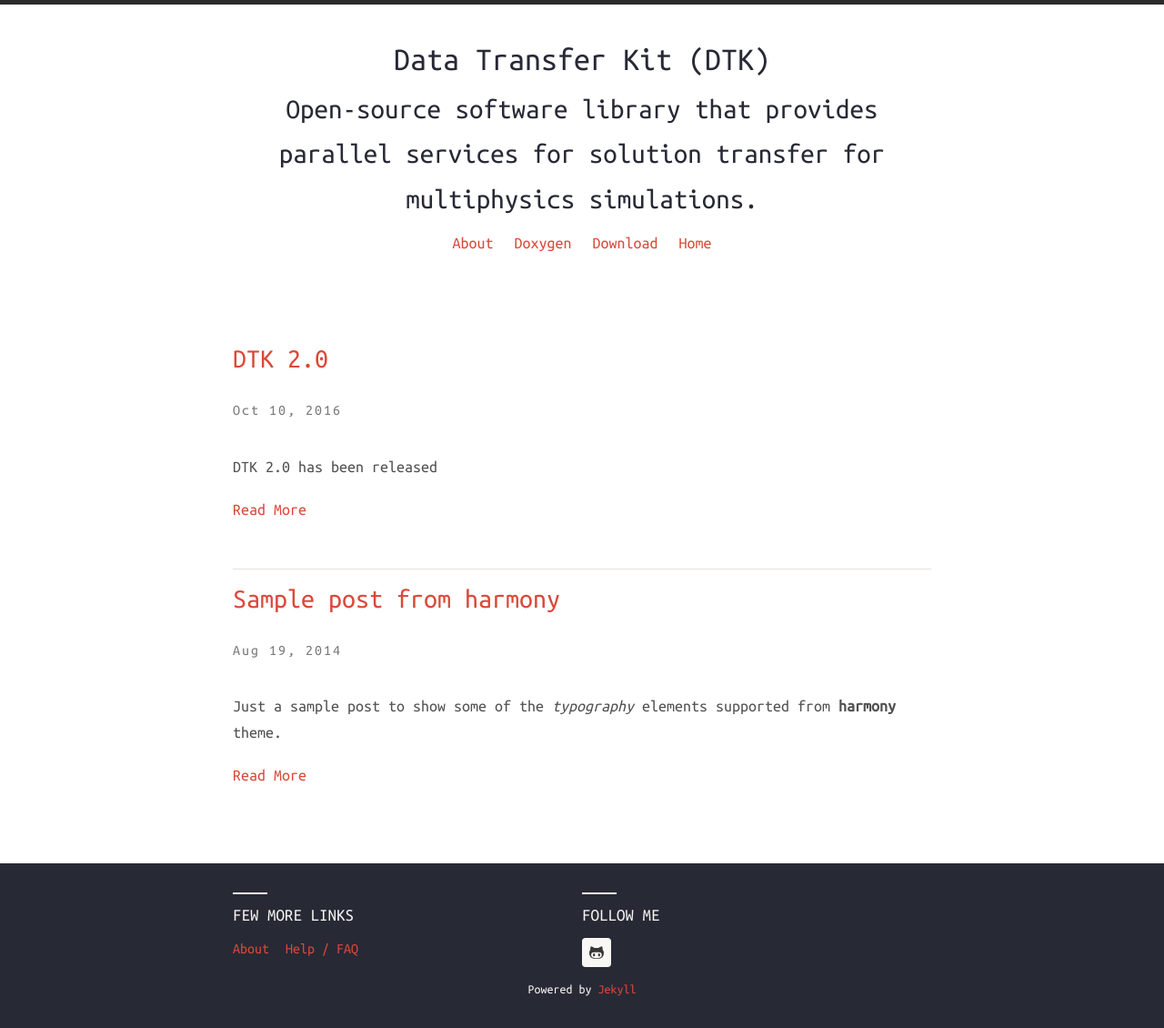
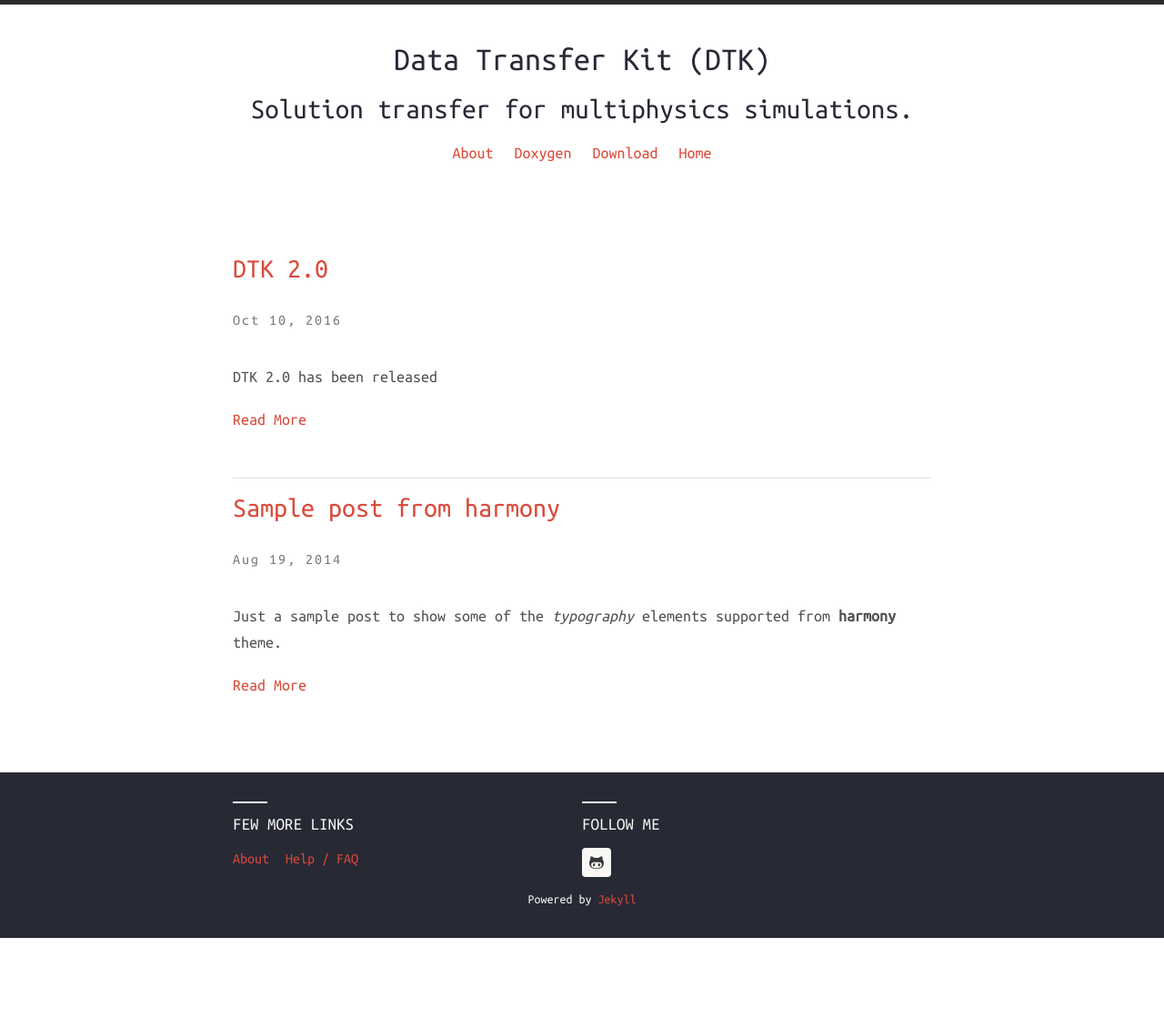
Before and after one commit to Rombur/jekyll, a Jekyll site: the page built from index.html, in a window 1280 px wide. Shown: the whole page at 91% size. Built offline with Jekyll 4.4.1, drawn with Linux system fonts in a browser that asks for light colours; nearby versions of some CDN libraries; after the commit the page ends 1031 px from its top, so only the background shows below that.

Commit message:
Change subtitle.

```diff
--- a/_config.yml
+++ b/_config.yml
@@ -13,14 +13,12 @@ url: http://rombur.github.io
 harmony:
   name: Data Transfer Kit (DTK)
   # Little description about your site
-  description: Open-source software library that provides parallel services
-    for solution transfer for multiphysics simulations.
+  description: Solution transfer for multiphysics simulations.
   # 'meta_description:' Write an awesome description for your new site here.
   # It will appear in your document head meta (for Google search results) and
   # in your feed.xml site description.
   meta_description: > #
-    Open-source software library that provides parallel services for solution
-    transfer for multiphysics simulations.
+    Solution transfer for multiphysics simulations.
   basetheme: theme-base-01 # pre defined thmes are darken, blue-water, redish.
   author: # Author details
     name: Gayan Virajith
```
